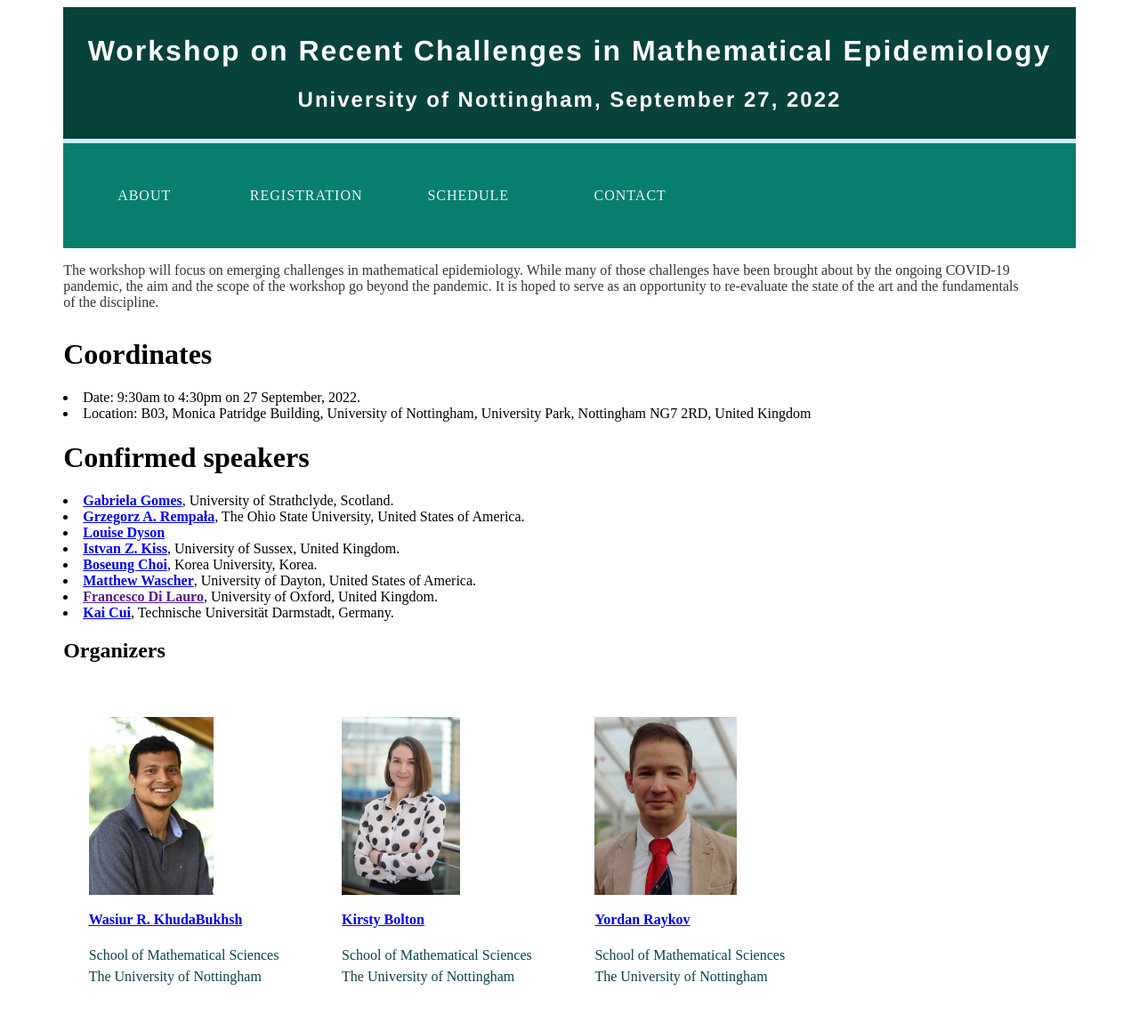
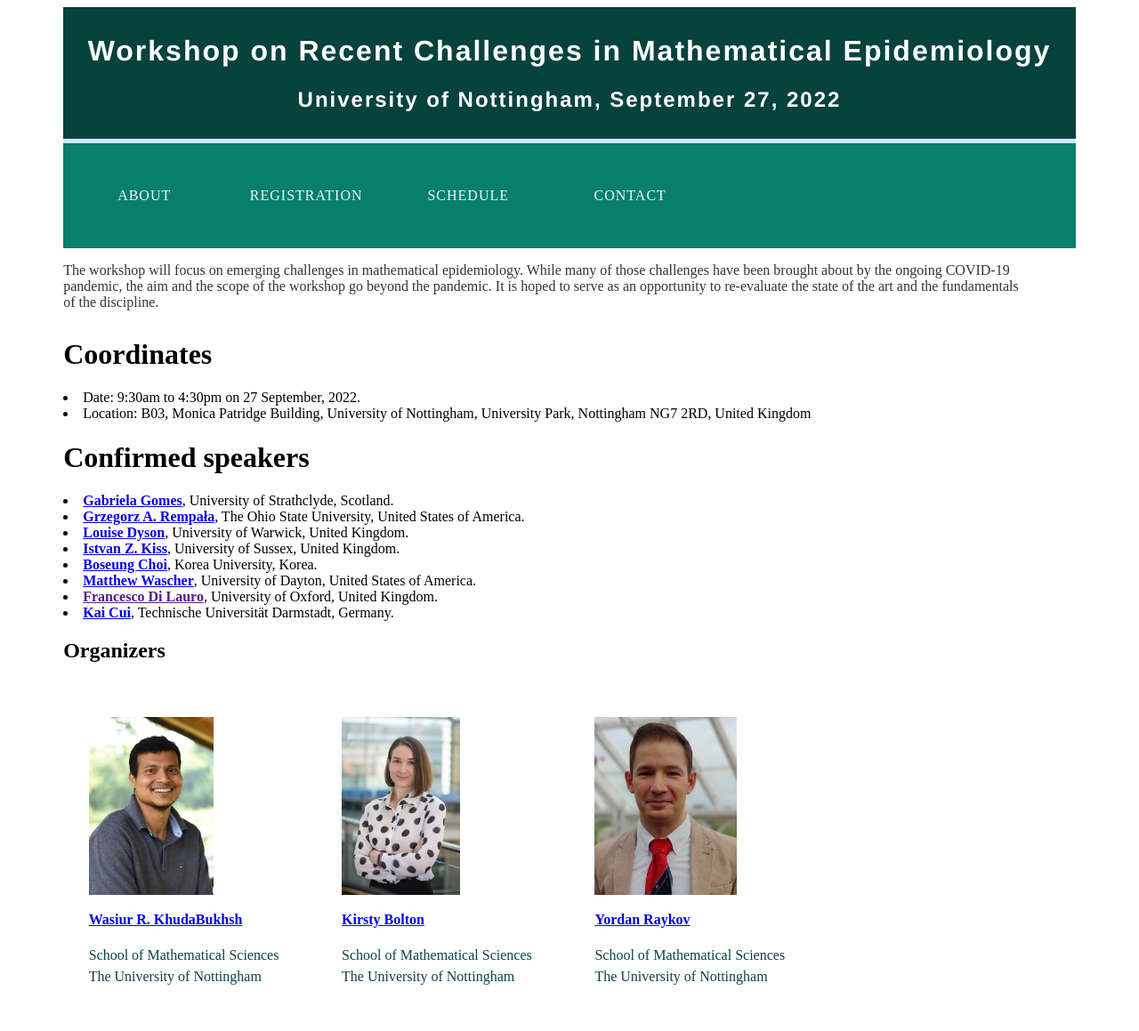
Before and after one commit to wasiur/wasiur.github.io, a Jekyll site: the page EpiWorkshopSep2022/EpiWorkshopSep2022.html, which Jekyll copies as it is, in a window 1280 px wide. Shown: the whole page at 89% size. Built offline with Jekyll 4.4.1, drawn with Linux system fonts in a browser that asks for light colours.

Commit message:
speakers updated

```diff
--- a/EpiWorkshopSep2022/EpiWorkshopSep2022.html
+++ b/EpiWorkshopSep2022/EpiWorkshopSep2022.html
@@ -30,7 +30,7 @@
       <h1 id="confirmed-speakers">Confirmed speakers</h1>
       <li><strong><a href="https://www.strath.ac.uk/staff/gomesgabrieladr/">Gabriela Gomes</a></strong>, University of Strathclyde, Scotland.</li>
       <li><strong><a href="https://neyman.mbi.ohio-state.edu/">Grzegorz A. Rempała</a></strong>, The Ohio State University, United States of America.</li>
-      <li><strong><a href="https://warwick.ac.uk/fac/sci/maths/people/staff/dyson/">Louise Dyson</a></strong></li>
+      <li><strong><a href="https://warwick.ac.uk/fac/sci/maths/people/staff/dyson/">Louise Dyson</a></strong>, University of Warwick, United Kingdom.</li>
       <li><strong><a href="https://profiles.sussex.ac.uk/p211073-istvan-kiss">Istvan Z. Kiss</a></strong>, University of Sussex, United Kingdom.</li>
       <li><strong><a href="https://sejong.korea.ac.kr/mbshome/mbs/nslab/subview.do?id=nslab_020102000000">Boseung Choi</a></strong>, Korea University, Korea.</li>
       <li><strong><a href="https://udayton.edu/directory/artssciences/mathematics/wascher-matthew.php">Matthew Wascher</a></strong>, University of Dayton, United States of America.</li>
```
